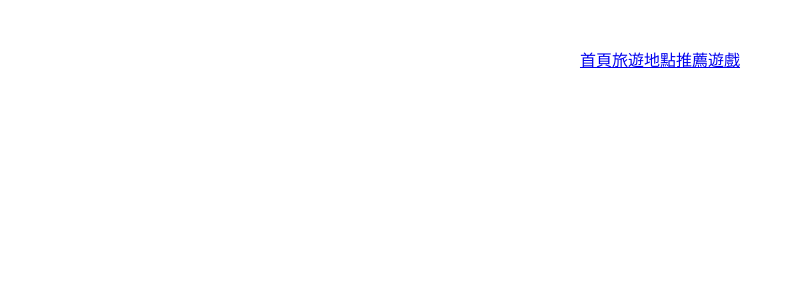
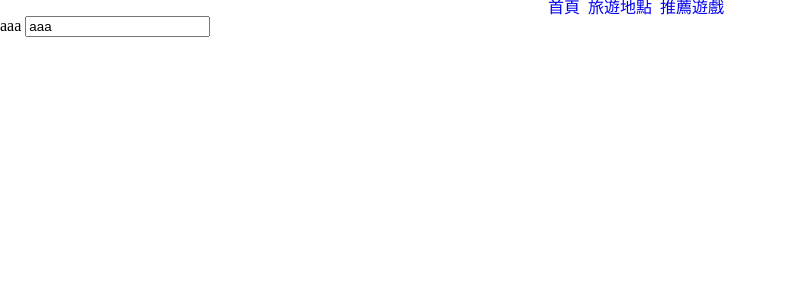
Before and after one commit to michaelhsia/life-tracker, a Vue app: page / in a window 1280 px wide. Shown: the top 300 px of the page, without its empty margins (0-803 px from the left). Built offline with nearby package versions, Linux system fonts and the light colour scheme.

Commit message:
fix: 引入 scss、把元件拆成 ts 及 vue

```diff
--- a/package.json
+++ b/package.json
@@ -14,6 +14,7 @@
   },
   "devDependencies": {
     "@vitejs/plugin-vue": "^5.0.4",
+    "sass": "^1.75.0",
     "typescript": "^5.2.2",
     "vite": "^5.2.0",
     "vue-tsc": "^2.0.6"
--- /dev/null
+++ b/src/assets/_resetCSS.scss
@@ -0,0 +1,48 @@
+/* http://meyerweb.com/eric/tools/css/reset/
+   v2.0 | 20110126
+   License: none (public domain)
+*/
+
+html, body, div, span, applet, object, iframe,
+h1, h2, h3, h4, h5, h6, p, blockquote, pre,
+a, abbr, acronym, address, big, cite, code,
+del, dfn, em, img, ins, kbd, q, s, samp,
+small, strike, strong, sub, sup, tt, var,
+b, u, i, center,
+dl, dt, dd, ol, ul, li,
+fieldset, form, label, legend,
+table, caption, tbody, tfoot, thead, tr, th, td,
+article, aside, canvas, details, embed,
+figure, figcaption, footer, header, hgroup,
+menu, nav, output, ruby, section, summary,
+time, mark, audio, video {
+	margin: 0;
+	padding: 0;
+	border: 0;
+	font-size: 100%;
+	font: inherit;
+	vertical-align: baseline;
+}
+/* HTML5 display-role reset for older browsers */
+article, aside, details, figcaption, figure,
+footer, header, hgroup, menu, nav, section {
+	display: block;
+}
+body {
+	line-height: 1;
+}
+ol, ul {
+	list-style: none;
+}
+blockquote, q {
+	quotes: none;
+}
+blockquote:before, blockquote:after,
+q:before, q:after {
+	content: '';
+	content: none;
+}
+table {
+	border-collapse: collapse;
+	border-spacing: 0;
+}
--- /dev/null
+++ b/src/assets/main.scss
@@ -0,0 +1 @@
+@import './resetCSS';
--- a/src/assets/style.css
+++ /dev/null
@@ -1,72 +0,0 @@
-:root {
-  font-family: Inter, system-ui, Avenir, Helvetica, Arial, sans-serif;
-  line-height: 1.5;
-  font-weight: 400;
-
-  color-scheme: light dark;
-  color: rgba(255, 255, 255, 0.87);
-  background-color: #242424;
-
-  font-synthesis: none;
-  text-rendering: optimizeLegibility;
-  -webkit-font-smoothing: antialiased;
-  -moz-osx-font-smoothing: grayscale;
-}
-
-
-
-body {
-  margin: 0;
-  display: flex;
-  place-items: center;
-  min-width: 320px;
-  /* min-height: 100vh; */
-}
-
-h1 {
-  font-size: 3.2em;
-  line-height: 1.1;
-}
-
-button {
-  border-radius: 8px;
-  border: 1px solid transparent;
-  padding: 0.6em 1.2em;
-  font-size: 1em;
-  font-weight: 500;
-  font-family: inherit;
-  background-color: #1a1a1a;
-  cursor: pointer;
-  transition: border-color 0.25s;
-}
-button:hover {
-  border-color: #646cff;
-}
-button:focus,
-button:focus-visible {
-  outline: 4px auto -webkit-focus-ring-color;
-}
-
-.card {
-  padding: 2em;
-}
-
-#app {
-  max-width: 1280px;
-  margin: 0 auto;
-  padding: 2rem;
-  text-align: center;
-}
-
-@media (prefers-color-scheme: light) {
-  :root {
-    color: #213547;
-    background-color: #ffffff;
-  }
-  a:hover {
-    color: #747bff;
-  }
-  button {
-    background-color: #f9f9f9;
-  }
-}
--- /dev/null
+++ b/src/components/Header.ts
@@ -0,0 +1,11 @@
+import { defineComponent, ref } from "vue";
+
+export default defineComponent({
+  name: 'HeaderComponent',
+  setup() {
+    const msg: string = ref('aaa')
+    return {
+      msg
+    }
+  }
+})
--- a/src/components/Header.vue
+++ b/src/components/Header.vue
@@ -1,22 +1,38 @@
-<script setup lang="ts"></script>
+<script lang="ts" src="./Header.ts"></script>
 
 <template>
-  <div>
+  <div class="text-align-left w-">
     <ul>
       <li><a href="#">首頁</a></li>
       <li><a href="#">旅遊地點</a></li>
       <li><a href="#">推薦遊戲</a></li>
     </ul>
   </div>
+  {{ msg }}
+  <input type="text" v-model="msg">
 </template>
 
 
 
-<style>
+<style scoped>
+.text-align-left {
+  margin-right: auto;
+}
+
 ul {
   list-style: none;
   display: flex;
-  justify-content: space-between;
+  justify-content: center;
   align-items: center;
+
+  li {
+    margin-right: 8px;
+
+    a {
+      text-decoration: none;
+    }
+  }
+
+
 }
 </style>
--- a/src/main.ts
+++ b/src/main.ts
@@ -2,7 +2,7 @@ import { createApp } from 'vue'
 import PrimeVue from 'primevue/config';
 import Menubar from 'primevue/menubar';
 
-import './assets/style.css'
+import './assets/main.scss'
 import App from './App.vue'
 
 const app = createApp(App)
```
Also changed, not shown: src/App.vue (+6 -6 lines), 1 other file (tests, documents, lock files or other folders).
